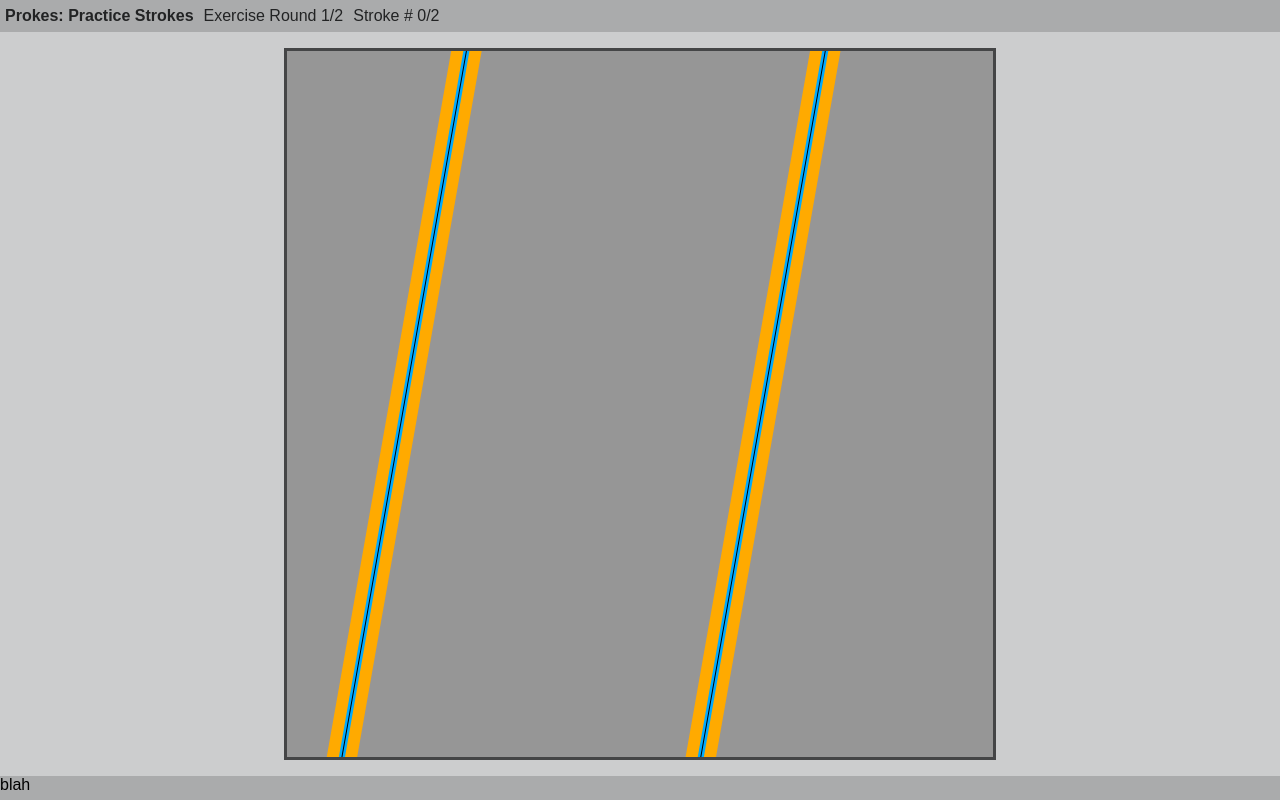
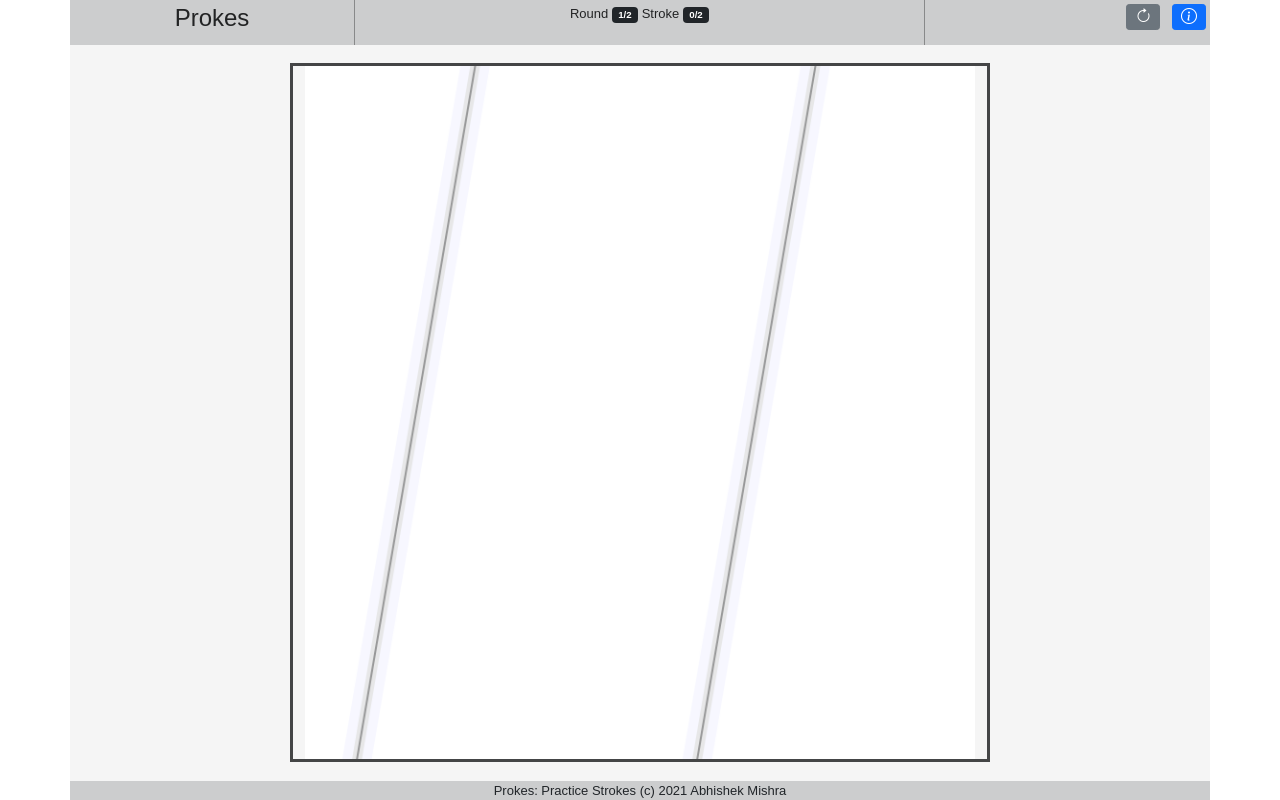
Before and after one commit to abhishekmishra/prokes, a website built with webpack: page www/index.html in a window 1280 px wide. Built offline with nearby package versions, Linux system fonts and the light colour scheme.

Commit message:
moved css to bootstrap

```diff
--- a/package.json
+++ b/package.json
@@ -31,6 +31,8 @@
     "webpack-dev-server": "^3.11.2"
   },
   "dependencies": {
+    "bootstrap": "^5.0.0-beta3",
+    "bootstrap-icons": "^1.4.1",
     "p5": "^1.3.0"
   }
 }
--- a/src/index.js
+++ b/src/index.js
@@ -1,4 +1,6 @@
 const p5 = require("p5");
+
+import 'bootstrap/dist/js/bootstrap.bundle';
 
 class Stroke {
     _strokeWeight;
@@ -63,15 +65,15 @@ class Lines extends Stroke {
 }
 
 let strokeColor = [
-    "#ffaa00",
-    "#00aaff",
-    0
+    "#eeefff",
+    "#cccdce",
+    "#222324"
 ];
 
 let strokeWidth = [
     30,
-    6,
-    1
+    10,
+    2
 ];
 
 let strokeList = [
@@ -80,6 +82,7 @@ let strokeList = [
 ];
 
 let mainSketch = function (s) {
+    let practiceOver = false;
     let inStroke = false;
     let strokeCount = 0;
 
@@ -90,7 +93,7 @@ let mainSketch = function (s) {
     const exRndText = s.select('#exerciseRound');
     const strokeNumText = s.select('#strokeNumber');
 
-    s.startStroke = function() {
+    s.startStroke = function () {
         inStroke = true;
     }
 
@@ -104,6 +107,7 @@ let mainSketch = function (s) {
             practiceRound += 1;
             if (practiceRound >= practiceStrokesList.length) {
                 console.log(`All practice rounds complete.`);
+                practiceOver = true;
             } else {
                 s.setupRound();
             }
@@ -111,12 +115,15 @@ let mainSketch = function (s) {
     }
 
     s.setupRound = function () {
-        exRndText.elt.innerHTML = `${practiceRound + 1}/${practiceStrokesList.length}`;
-        currentPracticeStrokes = practiceStrokesList[practiceRound];
-        strokeCount = 0;
-        strokeNumText.elt.innerHTML = `${strokeCount}/${currentPracticeStrokes.numStrokes()}`
-        s.background(150);
-        currentPracticeStrokes.draw(s);
+        if (!practiceOver) {
+            exRndText.elt.innerHTML = `${practiceRound + 1}/${practiceStrokesList.length}`;
+            currentPracticeStrokes = practiceStrokesList[practiceRound];
+            strokeCount = 0;
+            strokeNumText.elt.innerHTML = `${strokeCount}/${currentPracticeStrokes.numStrokes()}`
+            s.background(255);
+            currentPracticeStrokes.draw(s);
+            s.background("#ffffff88");
+        }
     }
 
     s.windowResized = function () {
@@ -135,6 +142,11 @@ let mainSketch = function (s) {
     };
 
     s.draw = function () {
+        if(practiceOver) {
+            s.background(255);
+            s.textAlign(s.CENTER);
+            s.text("Practice Complete", s.width/2, s.height/2);
+        }
         if (s.mouseIsPressed === true) {
             if (!inStroke) {
                 s.startStroke();
--- a/www/index.html
+++ b/www/index.html
@@ -7,12 +7,18 @@
     <meta name="viewport" content="width=device-width, initial-scale=1.0">
     <title>Prokes: Practice Strokes</title>
 
+    <link rel="stylesheet" href="../node_modules/bootstrap/dist/css/bootstrap.min.css">
+    <link rel="stylesheet" href="../node_modules/bootstrap-icons/font/bootstrap-icons.css">
     <style>
         body {
             height: 100vh;
-            margin: 0px;
-            padding: 0px;
             font-family: Arial, Helvetica, sans-serif;
+
+            font-size: small;
+
+            display: flex;
+            align-items: center;
+            justify-content: center;
 
             --darkest-color: #222324;
             --darker-color: #444546;
@@ -20,43 +26,41 @@
             --neutral-color: #88898a;
             --light-color: #aaabac;
             --lighter-color: #cccdce;
-            --lightest-color: #eeefff;
-        }
-
-        #container {
-            display: grid;
-            grid-template-rows: 32px 1fr 24px;
-            margin: 0px;
-            padding: 0px;
-            height: 100%;
+            --lightest-color: #eeeff0;
+            --highlight-color: whitesmoke;
         }
 
         header {
-            background-color: var(--light-color);
+            background-color: var(--lighter-color);
             color: var(--darkest-color);
             padding: 1px 5px 1px 5px;
+        }
+
+        .score {
+            border-right: 1px solid var(--neutral-color);
+        }
+
+
+        .title {
             display: flex;
             align-items: center;
-            justify-content: left;
-        }
-
-        .title {
-            height: 100%;
-            display: flex;
-            align-items: center;
-            font-weight: 600;
+            border-right: 1px solid var(--neutral-color);
         }
 
         .round {
-            margin-left: 10px;
+            display: flex;
+            align-items: center;
+            justify-content: center;
         }
 
         .stroke {
-            margin-left: 10px;
+            display: flex;
+            align-items: center;
+            justify-content: center;
         }
 
         footer {
-            background-color: var(--light-color);
+            background-color: var(--lighter-color);
         }
 
         section {
@@ -64,14 +68,11 @@
         }
 
         #drawing {
-            margin: 0px;
-            padding: 0px;
-            height: 100%;
             display: flex;
             justify-content: center;
             align-items: center;
             flex-direction: row;
-            background-color: var(--lighter-color);
+            background-color: var(--highlight-color);
         }
 
         .mainDrawing {
@@ -80,23 +81,39 @@
     </style>
 </head>
 
-<body>
-    <div id="container">
-        <header>
-            <div class="title">Prokes: Practice Strokes</div>
-            <div class="round">
-                <span>Exercise Round</span>
-                <span id="exerciseRound">1/2</span>
+<body class="m-0 p-0">
+    <div id="container" class="container min-vh-100 d-flex flex-column m-0 p-0">
+        <header class="row w-100 m-0 p-0">
+            <div class="title col-3 m-0 p-0 text-center align-middle">
+                <span class="m-1 text-center w-100">
+                    <h4>Prokes</h4>
+                </span>
             </div>
-            <div class="stroke">
-                <span>Stroke #</span>
-                <span id="strokeNumber">1/2</span>
+            <div class="score col-6 row m-0 p-0 text-center">
+                <span class="mt-1">
+                    <span>Round</span>
+                    <span class="badge bg-dark" id="exerciseRound">1/2</span>
+                    <span>Stroke</span>
+                    <span class="badge bg-dark" id="strokeNumber">1/2</span>
+                </span>
+            </div>
+            <div class="tools col-3 m-0 p-0 text-end">
+                <span class="">
+                    <span type="button" class="m-1 btn btn-secondary btn-sm pt-0 pb-0">
+                        <i class="bi bi-arrow-clockwise" style="font-size: 1rem;"></i>
+                    </span>
+                    <span type="button" class="m-1 btn btn-primary btn-sm pt-0 pb-0">
+                        <i class="bi bi-info-circle" style="font-size: 1rem;"></i>
+                    </span>
+                </span>
             </div>
         </header>
-        <div id="drawing">
+        <div id="drawing" class="row justify-content-center flex-grow-1 w-100 m-0 p-0">
 
         </div>
-        <footer>blah</footer>
+        <footer class="row w-100 m-0 p-0 ">
+            <span class="text-center w-100">Prokes: Practice Strokes (c) 2021 Abhishek Mishra</span>
+        </footer>
     </div>
     <!-- <script src="../node_modules/p5/lib/p5.min.js"></script> -->
     <!-- <script src="../node_modules/p5/lib/addons/p5.sound.min.js"></script> -->
```
Also changed, not shown: 1 other file.
